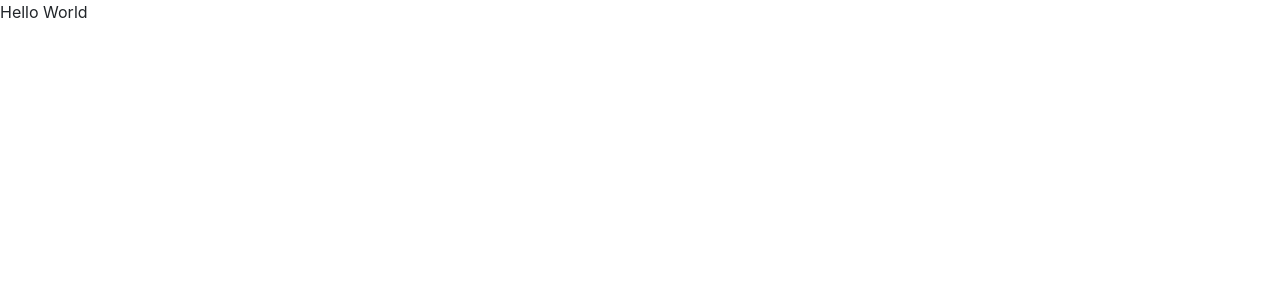
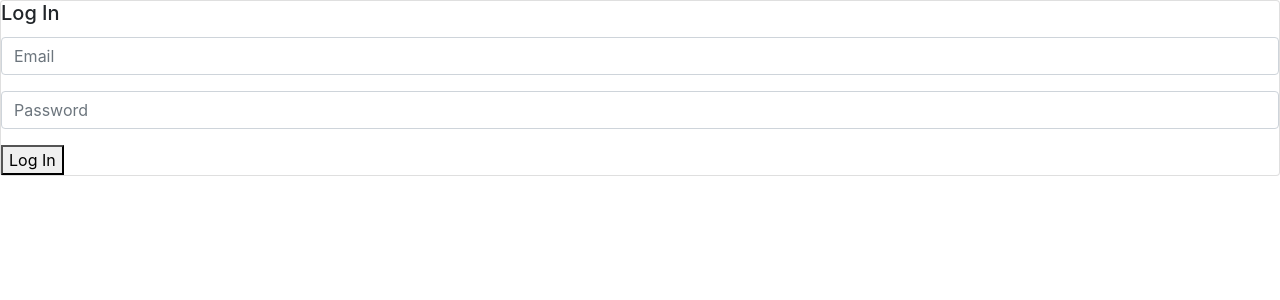
Before and after one commit to DangItJason/FitMe, a React (Create React App) app: page / in a window 1280 px wide. Shown: the top 300 px of the page. Built offline with nearby package versions, Linux system fonts and the light colour scheme.

Commit message:
added a ton fo shit

```diff
--- a/src/App.js
+++ b/src/App.js
@@ -8,10 +8,10 @@ import FetchHomeData from "./components/FetchHomeData";
 
 function App() {
   return (
-    // <Login></Login>
+    <Login></Login>
     //<Signup></Signup>
     //<Home></Home>
-    <FetchHomeData></FetchHomeData>
+    //<FetchHomeData></FetchHomeData>
   );
 }
 
--- a/src/components/FetchHomeData.js
+++ b/src/components/FetchHomeData.js
@@ -8,7 +8,7 @@ class FetchHomeData extends Component {
     };
 
     componentDidMount() {
-        //const url = "";
+        //const url = "my api url";
         //const response = await fetch(url);
         //const data = await response.json();
         this.setState({
--- a/src/components/Login.js
+++ b/src/components/Login.js
@@ -45,7 +45,7 @@ class Login extends Component {
 							value={this.state.password}
 						/>
 					</InputGroup>
-					<button type="submit" variant="primary">Submit</button>
+					<button type="submit" variant="primary">Log In</button>
 				</Form>
 			</Card>
 		)
--- a/src/components/home.js
+++ b/src/components/home.js
@@ -1,10 +1,18 @@
 import React, { Component } from 'react';
+import Navbar from 'react-bootstrap/Navbar';
+import Nav from 'react-bootstrap/Nav';
 
 class Home extends Component {
     render() {
         return (
-            <div>Hello World</div>
-
+            <Navbar bg="dark" variant="dark">
+                <Navbar.Brand href="#home">FitMe</Navbar.Brand>
+                <Nav className="mr-auto">
+                    <Nav.Link href="">Home</Nav.Link>
+                    <Nav.Link href="">Exercises</Nav.Link>
+                    <Nav.Link href="">Pricing</Nav.Link>
+                </Nav>
+            </Navbar>
         )
     }
 }
--- a/src/components/signup.js
+++ b/src/components/signup.js
@@ -69,7 +69,7 @@ class Signup extends Component {
                             value={this.state.password}
                         />
                     </InputGroup>
-                    <button type="submit" variant = "primary">Submit</button>
+                    <button type="submit" variant = "primary">Sign Up</button>
                 </Form>
             </Card>
         )
```
